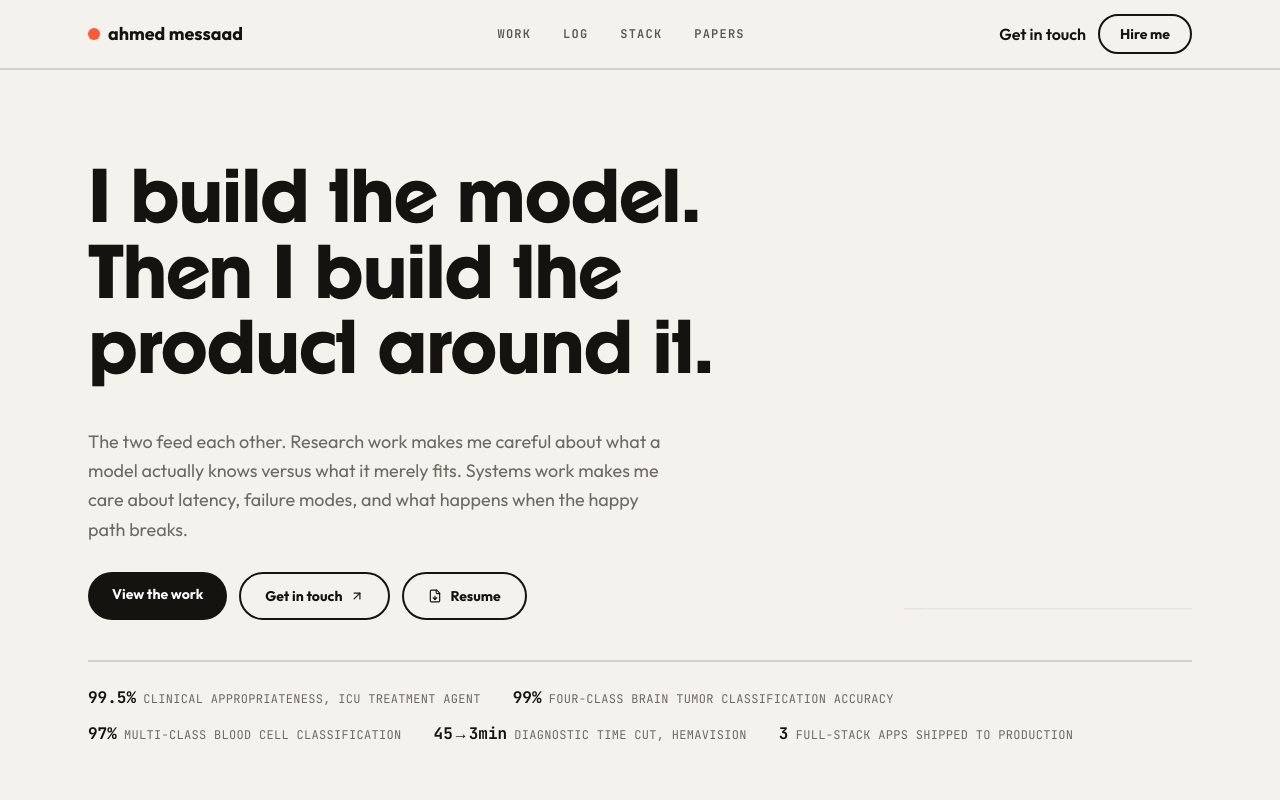
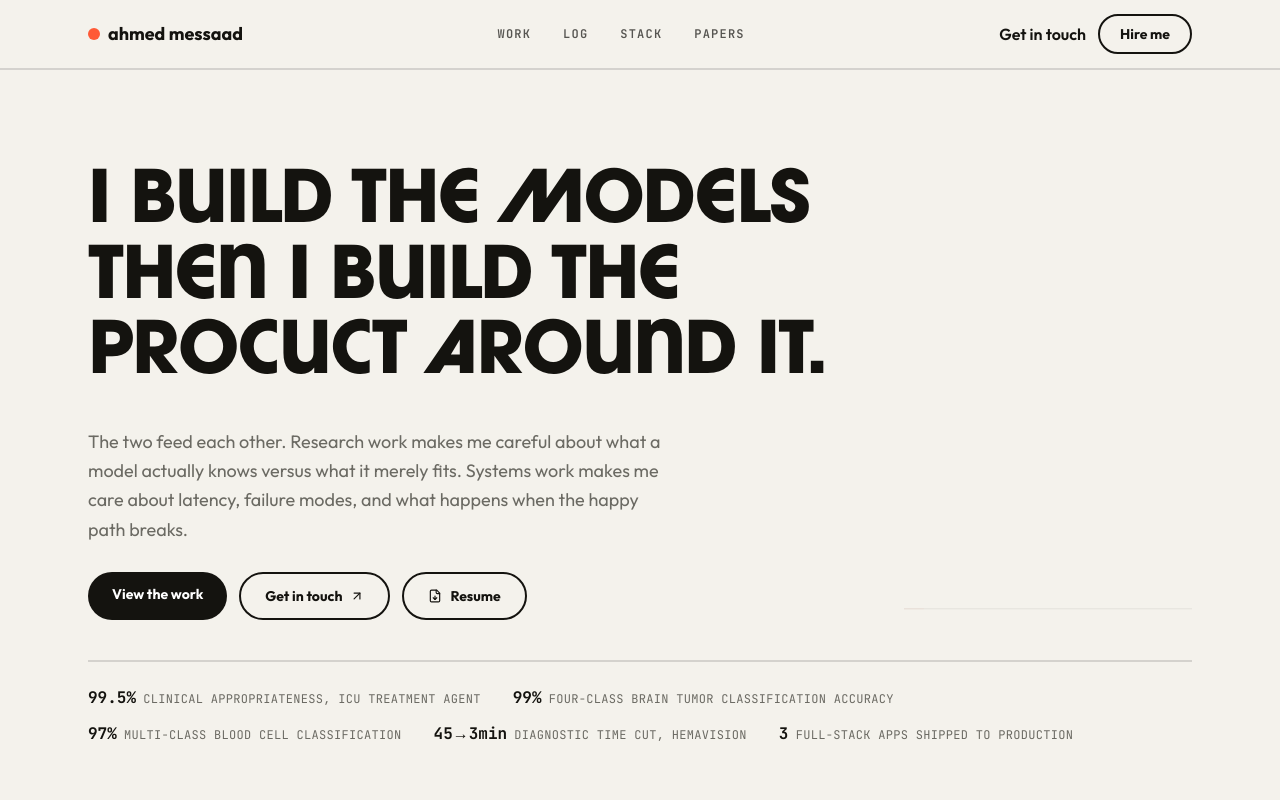
Before and after one commit to RYANX9/ahmedmessaad, a Next.js app: page / in a window 1280 px wide. Shown: the top 800 px of the page. Built offline with nearby package versions, Linux system fonts and the light colour scheme.

Commit message:
Update data.ts

```diff
--- a/app/data.ts
+++ b/app/data.ts
@@ -12,7 +12,8 @@ export type Track = "research" | "systems";
 export const profile = {
   name: "Ahmed Messaad",
   role: "AI/ML Engineer & Full-Stack Developer",
-  tagline: "I build the model. Then I build the product around it.",
+//  tagline: "I build the model. Then I build the product around it.",
+  tagline: "I BUILD THE MODELS THEN I BUILD THE PROCUCT AROUND IT.",
   location: "Algeria",
   email: "ahmed.messaad@outlook.com",
   github: "https://github.com/RYANX9",
```
